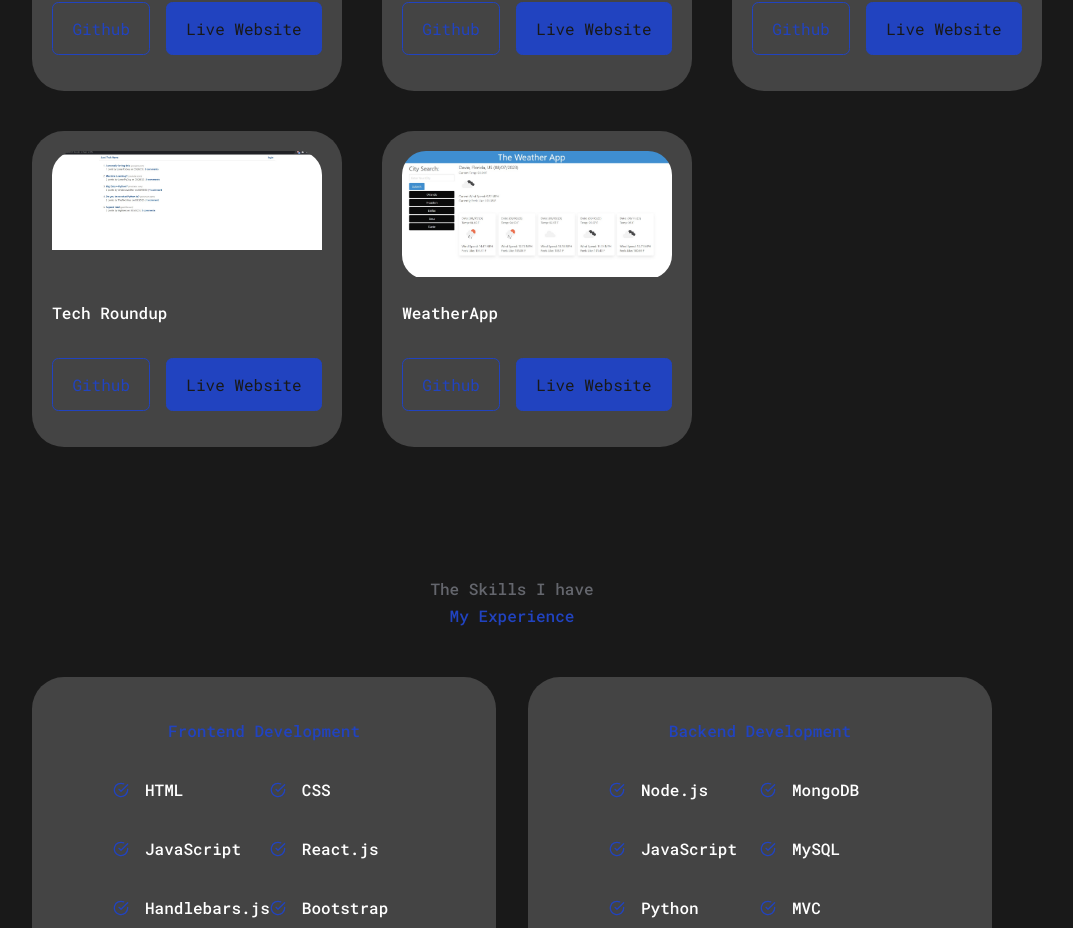
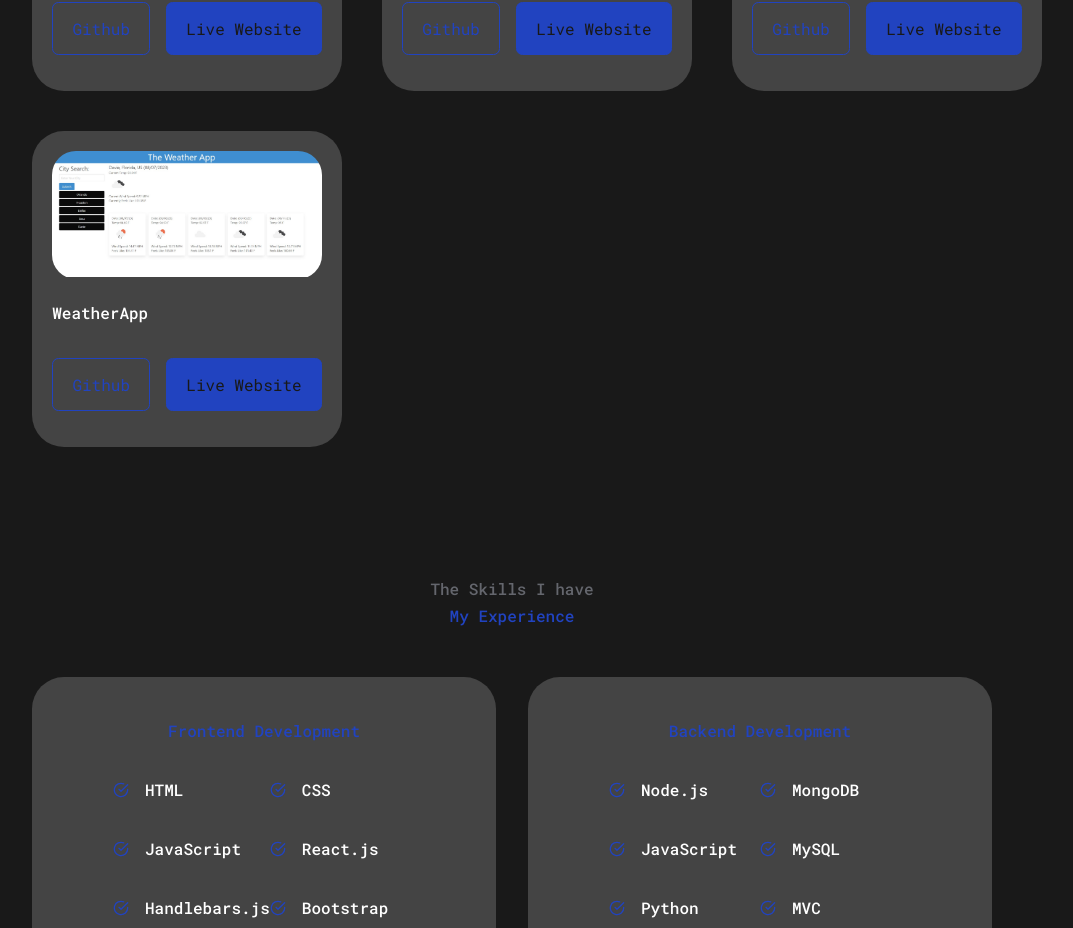
Before and after one commit to TheQuentinJones/MyPortfolio, a React (Create React App) app: page /projects in a window 1280 px wide. Shown: the part 2076-3004 px from the top of the page, without its empty margins (128-1201 px from the left). Built offline with nearby package versions, Linux system fonts and the light colour scheme.

Commit message:
took out the one that isnt quite working

```diff
--- a/src/Components/Portfolio/Portfolio.jsx
+++ b/src/Components/Portfolio/Portfolio.jsx
@@ -29,13 +29,13 @@ const portfolioData = [
     github: 'https://github.com/boy-son/Moving-Parts',
     livesite: 'https://boy-son.github.io/Moving-Parts/'
   },
-  {
-    id: 4,
-    image: IMG4,
-    title: 'Tech Roundup',
-    github: 'https://github.com/TheQuentinJones/python-newfeed',
-    livesite: 'https://tech-roundup.herokuapp.com/'
-  },
+  // {
+  //   id: 4,
+  //   image: IMG4,
+  //   title: 'Tech Roundup',
+  //   github: 'https://github.com/TheQuentinJones/python-newfeed',
+  //   livesite: 'https://tech-roundup.herokuapp.com/'
+  // },
   {
     id: 5,
     image: IMG5,
```
